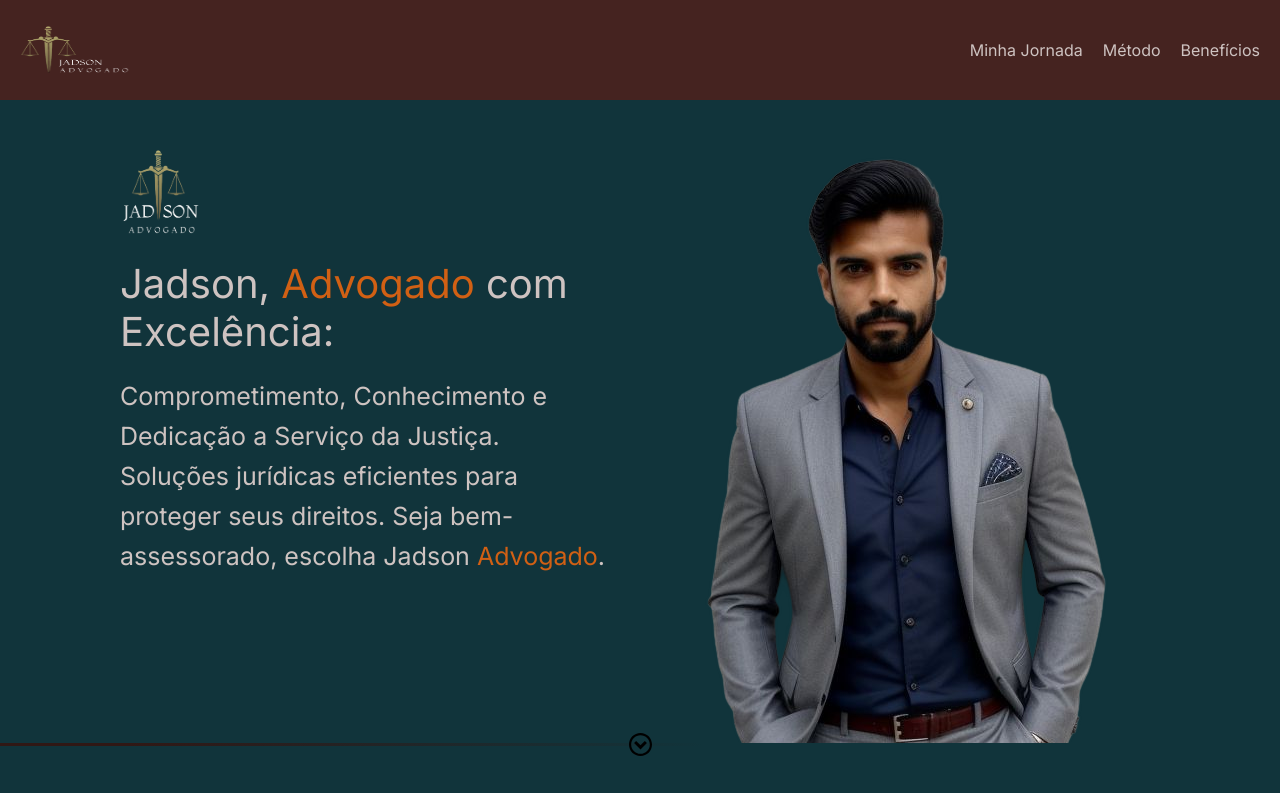
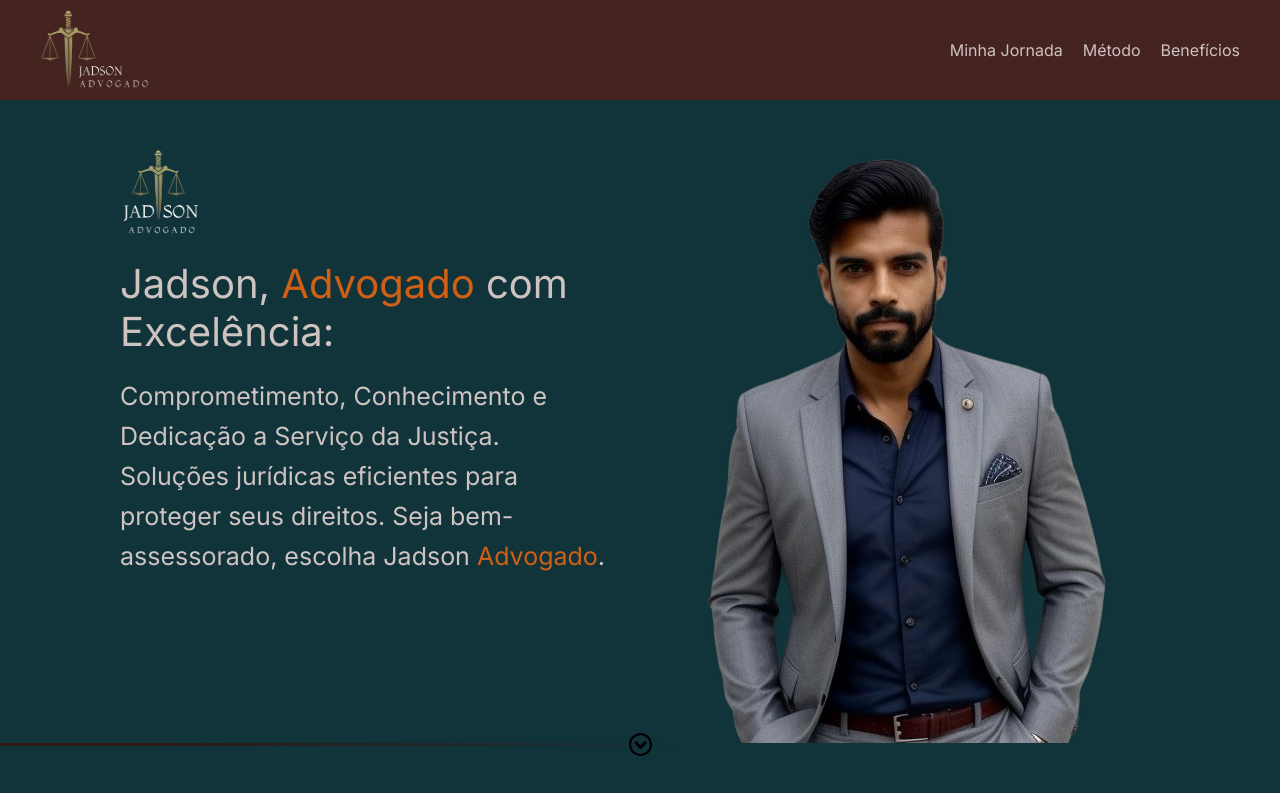
Before and after one commit to viniciusxsousa/jadson-advogado, a plain HTML site: page index.html in a window 1280 px wide. Shown: the top 793 px of the page. Drawn offline with Linux system fonts and the light colour scheme.

Commit message:
ajustando o padding do header no tablet

```diff
--- a/src/css/styles.css
+++ b/src/css/styles.css
@@ -236,6 +236,10 @@ img {
 
 @media screen and (min-width: 768px) {
 
+    .header {
+        padding: 0 4rem;
+    }
+
     .header__btnMenu {
         display: none;
     }
```
